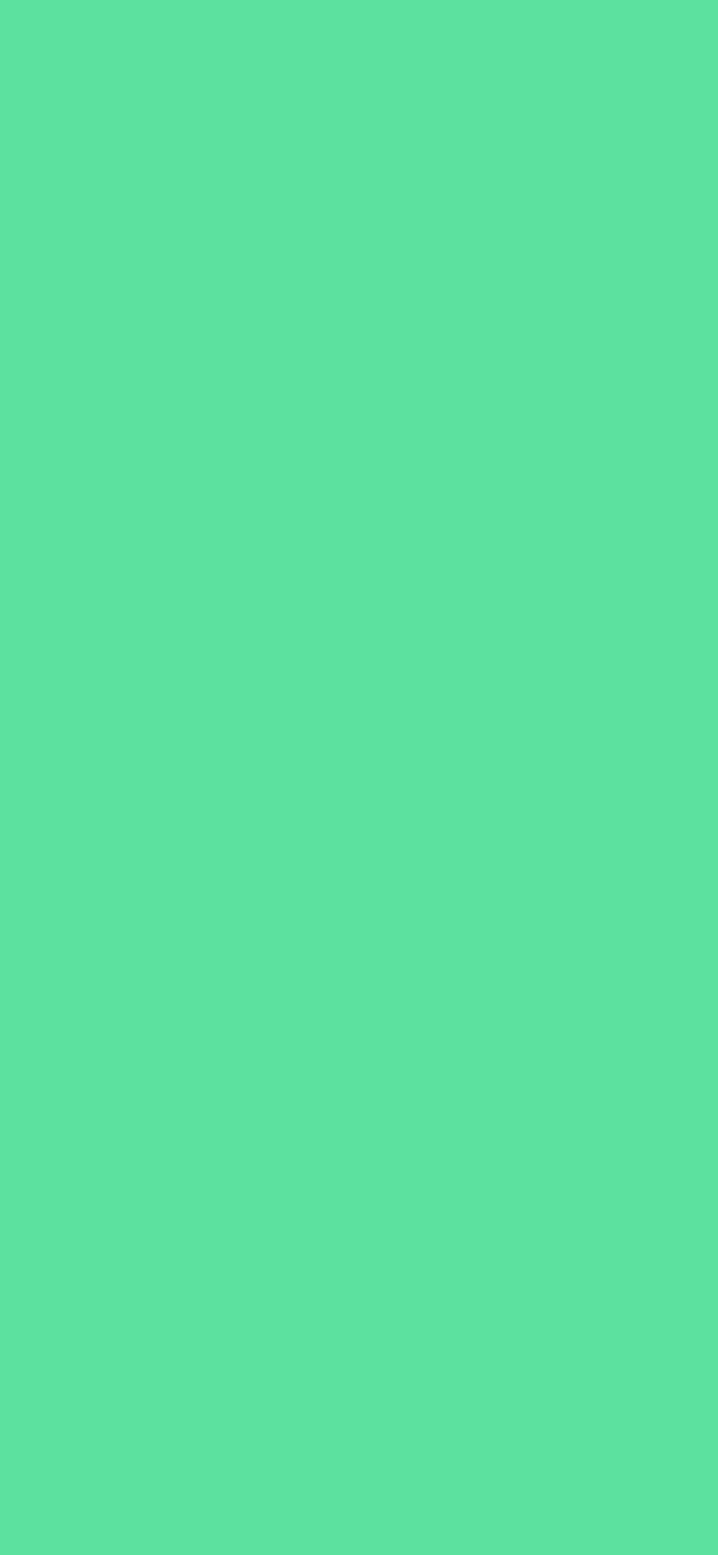
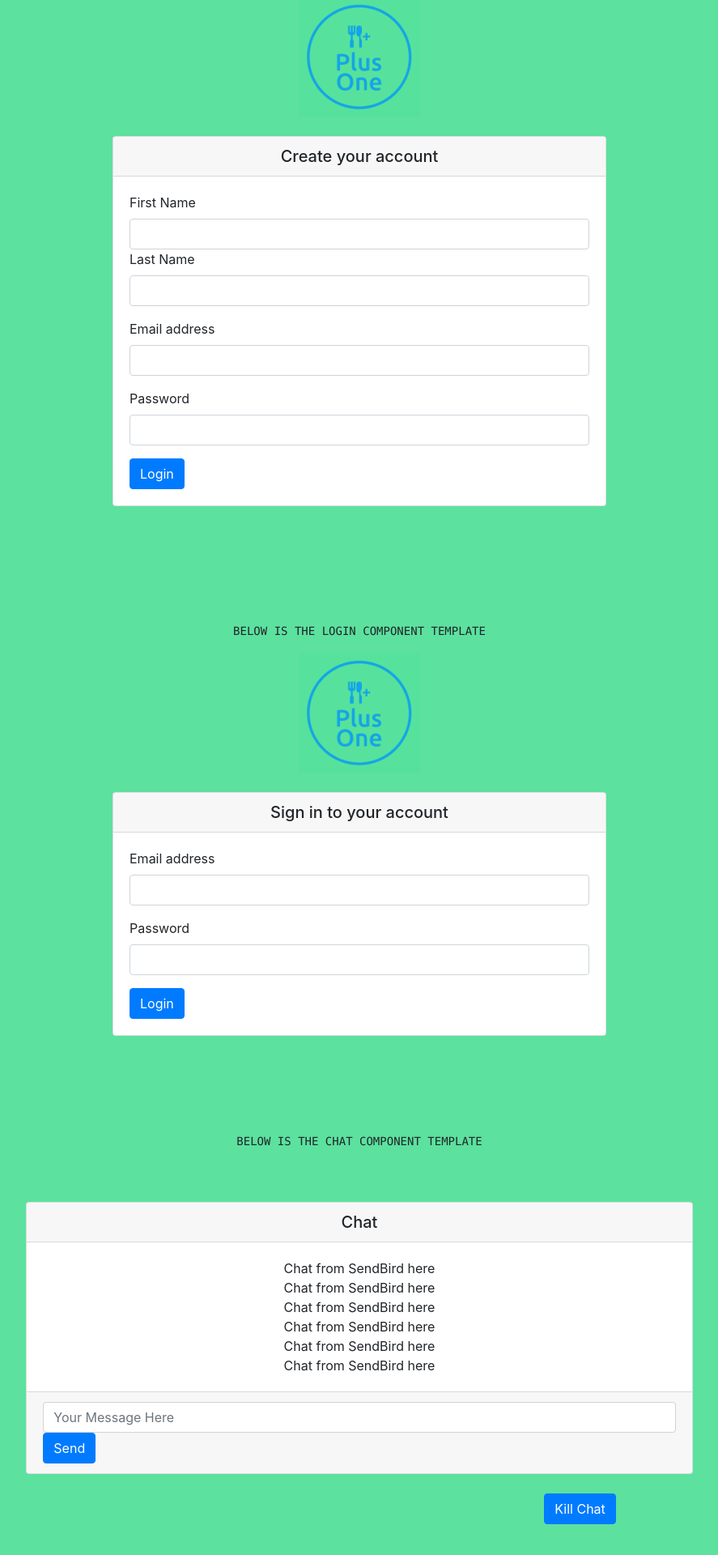
Before and after one commit to Plus-One-Lunch-Dates/PlusOne, an Angular app: page / in a window 1280 px wide. Shown: the part 850-2770 px from the top of the page at 81% size, without its empty margins (196-1083 px from the left). Before the commit the page ends 933 px from the top, so only its background shows below. Built offline with nearby package versions, Linux system fonts and the light colour scheme.

Commit message:
All components templates in one pre-routes

```diff
--- a/src/app/app.component.html
+++ b/src/app/app.component.html
@@ -4,22 +4,23 @@
 		<div class="col-md-12">
 			<div class="row">
 				<div class="col-md-12">
+					<br>
 					<div class="row">
 						<div class="col-md-10">
 						</div>
 						<div align="middle" class="col-md-1">
-							<button type="button" class="btn btn-success">
+							<button type="button" class="btn btn-primary">
 								Login
 							</button>
 						</div>
 						<div align="middle" class="col-md-1">
-							<button type="button" class="btn btn-success">
+							<button type="button" class="btn btn-primary">
 								Signup
 							</button>
 						</div>
           </div>
           <div align="middle">
-            <img align="middle" width="300px" alt="Plus-One-Logo" src="../assets/plus-one-logo.png">
+            <img align="middle" width="150px" alt="Plus-One-Logo" src="../assets/plus-one-logo.png">
           </div>
 				</div>
       </div>
@@ -55,21 +56,374 @@
 <br>
 <br>
 <br>
+<div align="middle"><pre>BELOW IS THE SIGNUP COMPONENT TEMPLATE</pre></div>
+<div class="container-fluid">
+	<div class="row">
+		<div align="middle" class="col-md-12">
+			<img width="150px" alt="plus-one-logo" src="../../assets/plus-one-logo.png" />
+		</div>
+	</div>
+	<br>
+	<div class="row">
+		<div class="col-md-3">
+		</div>
+		<div class="col-md-6">
+			<div class="card">
+				<h5 align="middle" class="card-header">
+					Create your account
+				</h5>
+				<div class="card-body">
 
+          <form role="form">
+						<div class="form-group">
 
-<!-- <div style="text-align:center">
-  <h1></h1>
-  <img width="300px" alt="Plus-One-Logo" src="../assets/plus-one-logo.png">
+              <label for="exampleInputEmail1">
+                First Name
+              </label>
+							<input type="text" class="form-control" id="exampleInputText" />
+							<label for="exampleInputEmail1">
+                Last Name
+              </label>
+              <input type="text" class="form-control" id="exampleInputText" />
+            </div>
+						<div class="form-group">
+
+              <label for="exampleInputEmail1">
+                Email address
+              </label>
+              <input type="email" class="form-control" id="exampleInputEmail1" />
+            </div>
+            <div class="form-group">
+              <label for="exampleInputPassword1">
+                Password
+              </label>
+              <input type="password" class="form-control" id="exampleInputPassword1" />
+            </div>
+            <button type="submit" class="btn btn-primary">
+              Login
+            </button>
+          </form>
+				</div>
+			</div>
+		</div>
+		<div class="col-md-3">
+		</div>
+	</div>
 </div>
-<h2>Here are some links to help you start: </h2>
-<ul>
-  <li>
-    <h2><a target="_blank" rel="noopener" href="https://angular.io/tutorial">Tour of Heroes</a></h2>
-  </li>
-  <li>
-    <h2><a target="_blank" rel="noopener" href="https://github.com/angular/angular-cli/wiki">CLI Documentation</a></h2>
-  </li>
-  <li>
-    <h2><a target="_blank" rel="noopener" href="https://blog.angular.io/">Angular blog</a></h2>
-  </li>
-</ul> -->
+<br><br><br><br><br><br>
+<div align="middle"><pre>BELOW IS THE LOGIN COMPONENT TEMPLATE</pre></div>
+<div class="container-fluid">
+	<div class="row">
+		<div align="middle" class="col-md-12">
+			<img width="150px" alt="plus-one-logo" src="../../assets/plus-one-logo.png" />
+		</div>
+	</div>
+	<br>
+	<div class="row">
+		<div class="col-md-3">
+		</div>
+		<div class="col-md-6">
+			<div class="card">
+				<h5 align="middle" class="card-header">
+					Sign in to your account
+				</h5>
+				<div class="card-body">
+
+          <form role="form">
+            <div class="form-group">
+
+              <label for="exampleInputEmail1">
+                Email address
+              </label>
+              <input type="email" class="form-control" id="exampleInputEmail1" />
+            </div>
+            <div class="form-group">
+
+              <label for="exampleInputPassword1">
+                Password
+              </label>
+              <input type="password" class="form-control" id="exampleInputPassword1" />
+            </div>
+            <button type="submit" class="btn btn-primary">
+              Login
+            </button>
+          </form>
+				</div>
+			</div>
+		</div>
+		<div class="col-md-3">
+		</div>
+	</div>
+</div>
+<br><br><br><br><br>
+<div align="middle"><pre>BELOW IS THE CHAT COMPONENT TEMPLATE</pre></div>
+
+<br>
+<br>
+<div class="container-fluid">
+	<div class="row">
+		<div class="col-md-12">
+			<div class="row">
+				<div class="col-md-2">
+				</div>
+				<div class="col-md-8">
+					<div class="row">
+						<div class="col-md-12">
+							<div class="card">
+								<h5 align="middle" class="card-header">
+									Chat
+								</h5>
+								<div class="card-body">
+									<p align="middle" class="card-text">
+										Chat from SendBird here
+										<br>
+										Chat from SendBird here
+										<br>
+										Chat from SendBird here
+										<br>
+										Chat from SendBird here
+										<br>
+										Chat from SendBird here
+										<br>
+										Chat from SendBird here
+										<br>
+									</p>
+								</div>
+								<div class="card-footer">
+
+									<form role="form">
+										<div style="display:inline" class="form-group">
+											<input style="display:inline" type="text" class="form-control" id="exampleInputText" placeholder="Your Message Here" />
+											<br>
+											<button style="display:inline" type="submit" class="btn btn-primary">
+												Send
+											</button>
+										</div>
+									</form>
+								</div>
+							</div>
+						</div>
+					</div>
+					<br>
+
+					<div class="row">
+						<div class="col-md-9">
+						</div>
+						<div class="col-md-3">
+							<button type="submit" class="btn btn-primary">
+								Kill Chat
+							</button>
+						</div>
+					</div>
+				</div>
+				<div class="col-md-2">
+				</div>
+			</div>
+		</div>
+	</div>
+</div>
+<br>
+<br>
+<br>
+<br>
+<br>
+<div align="middle"><pre>BELOW IS THE LOGGED-IN HOME COMPONENT TEMPLATE</pre></div>
+<br>
+<br>
+<div class="container-fluid">
+    <div class="row">
+      <div class="col-md-4">
+        <div class="row">
+          <div align="middle" class="col-md-12">
+            <img width="150px" alt="plus-one-logo" src="../../assets/plus-one-logo.png" />
+          </div>
+				</div>
+				<br>
+				<br>
+        <div class="row">
+          <div class="col-md-12">
+            <div align="middle" class="card">
+              <h5 class="card-header">
+                Dynamic User Name
+              </h5>
+						</div>
+						<br>
+            <div align="middle" class="card">
+              <h5 align="middle" class="card-header">
+                Favorite Foods
+              </h5>
+              <div align="middle" class="card-body">
+                <p class="card-text">
+                  Dynamic Favorite Foods By User
+                </p>
+              </div>
+						</div>
+						<br>
+            <div class="card">
+              <h5 align="middle" class="card-header">
+                Favorite Conversation Topics
+              </h5>
+              <div class="card-body">
+                <p align="middle" class="card-text">
+                  Dynamic Conversation Topics By User
+                </p>
+              </div>
+            </div>
+          </div>
+        </div>
+      </div>
+      <div class="col-md-8">
+				<br>
+				<br>
+        <div class="row">
+          <div class="col-md-10">
+          </div>
+          <div class="col-md-2">
+
+            <button type="button" class="btn btn-primary">
+              Logout
+            </button>
+          </div>
+				</div>
+				<br>
+        <div class="row">
+          <div class="col-md-12">
+            <div class="row">
+              <div class="col-md-12">
+                <div class="card">
+                  <h5 align="middle" class="card-header">
+                    Cravings
+                  </h5>
+                </div>
+              </div>
+						</div>
+						<br>
+						<div class="container-fluid">
+								<div class="row">
+									<div class="col-md-4">
+
+										<button type="button" class="btn btn-primary btn-block">
+											Filipino
+										</button>
+									</div>
+									<div class="col-md-4">
+
+										<button type="button" class="btn btn-primary btn-block">
+											Pizza
+										</button>
+									</div>
+									<div class="col-md-4">
+
+										<button type="button" class="btn btn-primary btn-block">
+											Ethiopian
+										</button>
+									</div>
+								</div>
+							</div>
+							<br>
+							<div class="container-fluid">
+									<div class="row">
+										<div class="col-md-4">
+											<button type="button" class="btn btn-primary btn-block">
+												Mexican
+											</button>
+										</div>
+										<div class="col-md-4">
+
+											<button type="button" class="btn btn-primary btn-block">
+											  Vietnamese
+											</button>
+										</div>
+										<div class="col-md-4">
+											<button type="button" class="btn btn-primary btn-block">
+												Other
+											</button>
+										</div>
+									</div>
+								</div>
+								<br>
+        <div class="row">
+          <div class="col-md-12">
+            <div class="row">
+              <div class="col-md-12">
+                <div class="card">
+                  <h5 align="middle" class="card-header">
+                    Price
+                  </h5>
+                </div>
+              </div>
+						</div>
+						<br>
+						<div class="container-fluid">
+								<div class="row">
+									<div align="middle" class="col-md-4">
+
+										<button type="button" class="btn btn-primary btn-block">
+											$
+										</button>
+									</div>
+									<div align="middle" class="col-md-4">
+
+										<button type="button" class="btn btn-primary btn-block">
+											$$
+										</button>
+									</div>
+									<div align="middle" class="col-md-4">
+
+										<button type="button" class="btn btn-primary btn-block">
+											$$$
+										</button>
+									</div>
+								</div>
+							</div>
+				<br>
+        <div class="row">
+          <div class="col-md-12">
+            <div class="row">
+              <div class="col-md-12">
+                <div class="card">
+                  <h5 align="middle" class="card-header">
+                    Attire
+                  </h5>
+                </div>
+              </div>
+						</div>
+						<br>
+						<div class="container-fluid">
+								<div class="row">
+									<div align="middle" class="col-md-4">
+
+										<button align="middle" type="button" class="btn btn-primary btn-block">
+											Sporty
+										</button>
+									</div>
+									<div align="middle" class="col-md-4">
+
+										<button align="middle" type="button" class="btn btn-primary btn-block">
+											Casual
+										</button>
+									</div>
+									<div align="middle" class="col-md-4">
+
+										<button align="middle" type="button" class="btn btn-primary btn-block">
+											Business
+										</button>
+									</div>
+								</div>
+							</div>
+							<br>
+				<br>
+        <div class="row">
+          <div class="col-md-10">
+          </div>
+          <div class="col-md-2">
+
+            <button type="button" class="btn btn-primary btn-block">
+              Match Me
+            </button>
+          </div>
+        </div>
+      </div>
+    </div>
+  </div>
+  <br><br><br><br><br>
```
